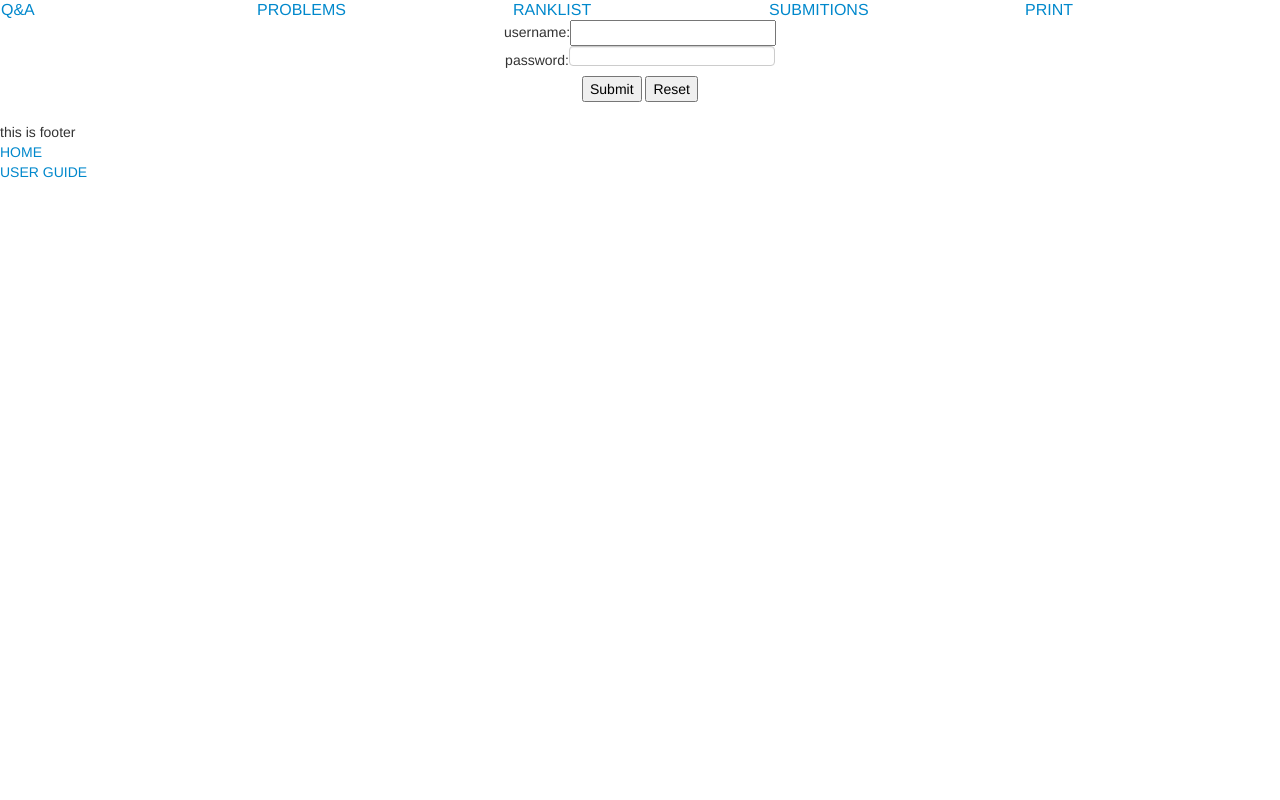
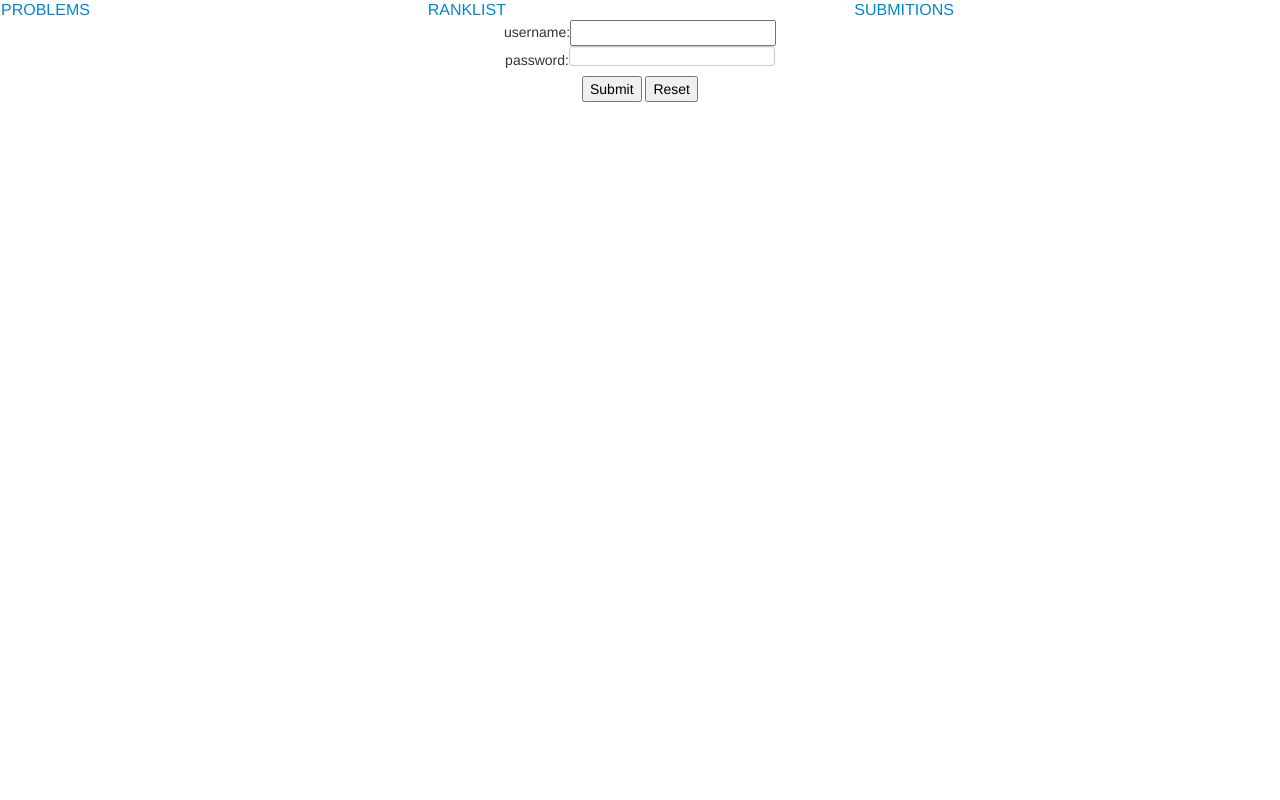
Before and after one commit to yangzhe1991/neuoj, a Django app: template template/conbase.html in a window 1280 px wide. Run offline with Django 3.2, Linux system fonts and the light colour scheme; the template is opened without the code that fills it: most values are stand-ins (such as "Sample title", 1, 10 or a date in 2020); some libraries are stand-ins or nearby versions.

Commit message:
final version as graduation project

```diff
--- a/template/conbase.html
+++ b/template/conbase.html
@@ -11,11 +11,9 @@
 	<body>
 		<table align=center width=100%>
 			<tr>
-				<td width=20% ><a href=bbs >Q&A</a></td>
 				<td width=20% ><a href=/contest/{{contest.id}} >PROBLEMS</a></td>
 				<td width=20% ><a href=/contest/{{contest.id}}/ranklist >RANKLIST</a></td>
 				<td width=20% ><a href=/contest/{{contest.id}}/status >SUBMITIONS</a></td>
-				<td width=20% ><a href=/contest/{{contest.id}}/print/ >PRINT</a></td>
 			</tr>
 		</table>
 		{% block login %}
@@ -47,9 +45,6 @@
 		{% endifequal %}
 		{% endif %}
 		{% endblock %}
-		this is footer<br>
-		<a href="/" >HOME</a><br>
-		<a href="/userguide" >USER GUIDE</a><br>
 
 
 	</body>
--- a/template/conrank.html
+++ b/template/conrank.html
@@ -6,11 +6,9 @@
 	<body>
 		<table align=center width=100%>
 			<tr>
-				<td width=20% ><a href=bbs >Q&A</a></td>
 				<td width=20% ><a href=/contest/{{contest.id}} >PROBLEMS</a></td>
 				<td width=20% ><a href=/contest/{{contest.id}}/ranklist >RANKLIST</a></td>
 				<td width=20% ><a href=/contest/{{contest.id}}/status >SUBMITIONS</a></td>
-				<td width=20% ><a href=/contest/{{contest.id}}/print/ >PRINT</a></td>
 			</tr>
 		</table>
 		<table align=center width=100%>
--- a/template/constatus.html
+++ b/template/constatus.html
@@ -1,6 +1,7 @@
 {% extends "conbase.html" %}
 {% block title %}NEU django OJ{% endblock %}
 {% block middle %}
+
 <table width=100%>
 	<tr>
 		<td width=10% >
```
